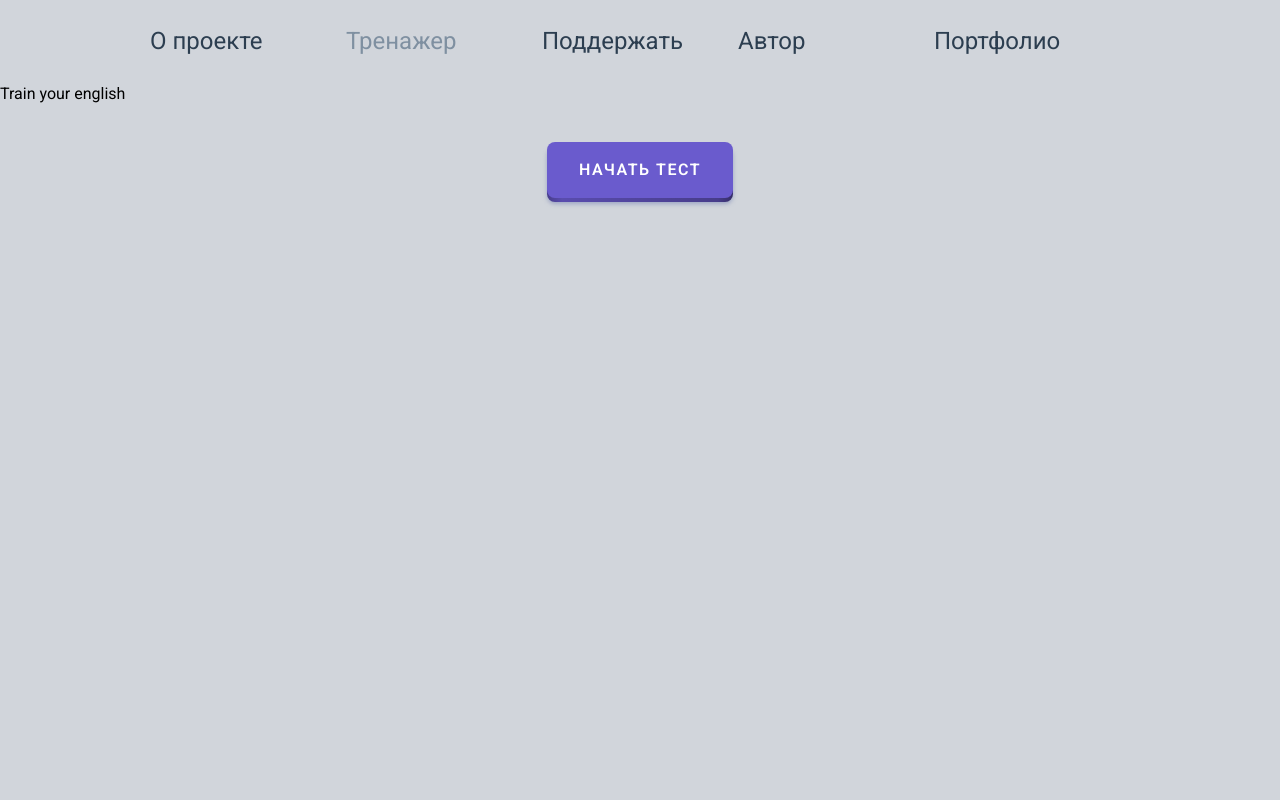
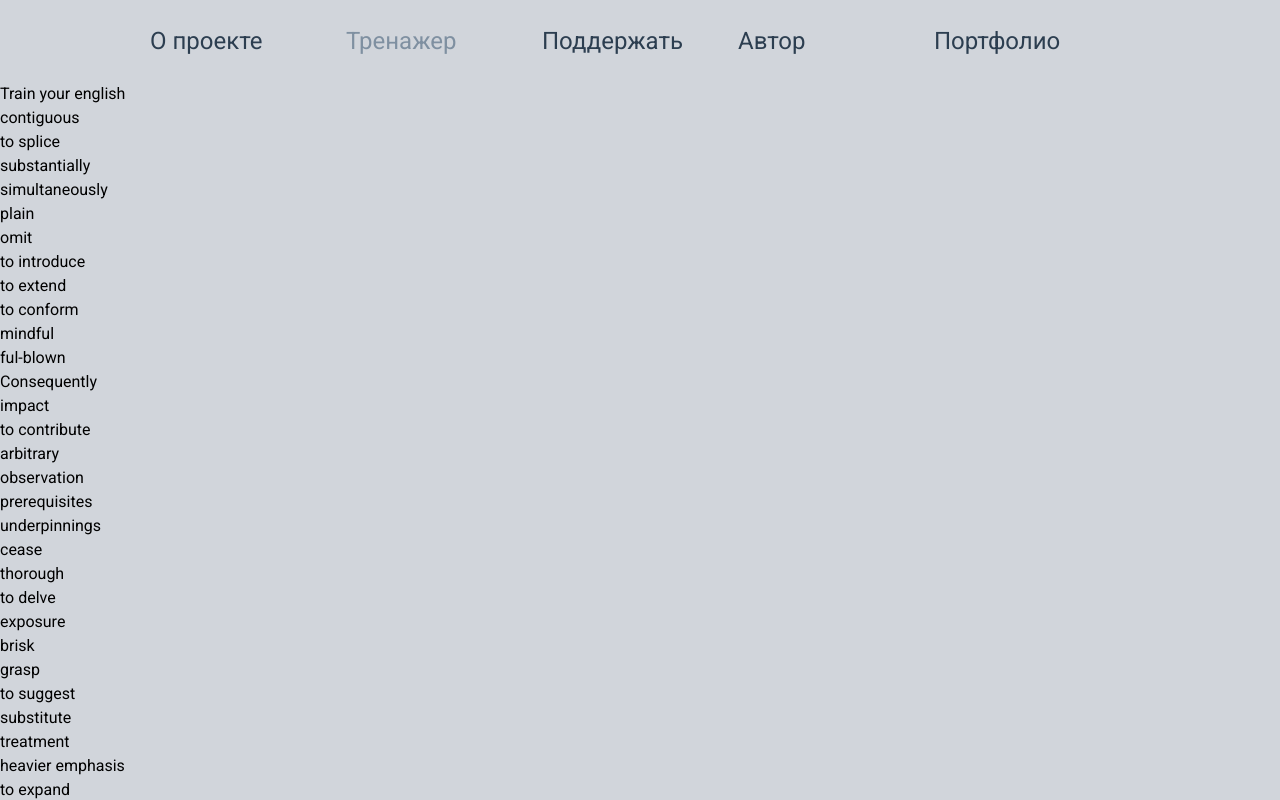
Before and after one commit to darkleon1983/next-vocabulary-app, a Next.js app: page /TrainingPage in a window 1280 px wide. Both pictures are taken after a click on the button "НАЧАТЬ ТЕСТ". Shown: the top 800 px of the page. Built offline with nearby package versions, Linux system fonts and the light colour scheme.

Commit message:
fixed errors in mapping array of ids

```diff
--- a/app/TrainingPage/page.tsx
+++ b/app/TrainingPage/page.tsx
@@ -1,6 +1,6 @@
 "use client";
 
-import React from "react";
+import React, { useState } from "react";
 import cn from "classnames";
 import { Header } from "../components/Header";
 import Button from "../components/ui/Button";
@@ -17,24 +17,24 @@ type Word = {
 const words = wordsJson as Word[];
 
 export default function TrainingPage() {
+  const [isButtonVisible, setIsButtonVisible] = useState(true);
+  const [ids, setIds] = useState<number[]>([]);
   const arrayMaker = (array: Word[]): number[] => {
     return array.map((word) => word.id);
   };
 
   const handleClick = () => {
-    const ids = arrayMaker(words);
-    console.log(ids);
-    return ids;
+    const newIds = arrayMaker(words);
+    setIds(newIds);
+    setIsButtonVisible(false);
   };
-  console.log(words.length);
+  console.log(ids);
   return (
     <div>
       <Header />
       <h2>Train your english</h2>
-      {/* {words.map((word) => (
-        <p>{word.word}</p>
-      ))} */}
-      <Button onClick={handleClick} />
+      {isButtonVisible && <Button onClick={handleClick} />}
+      {ids.map((id: number) => (<div key={id}>{words[id].word}</div>))}
     </div>
   );
 }
```
